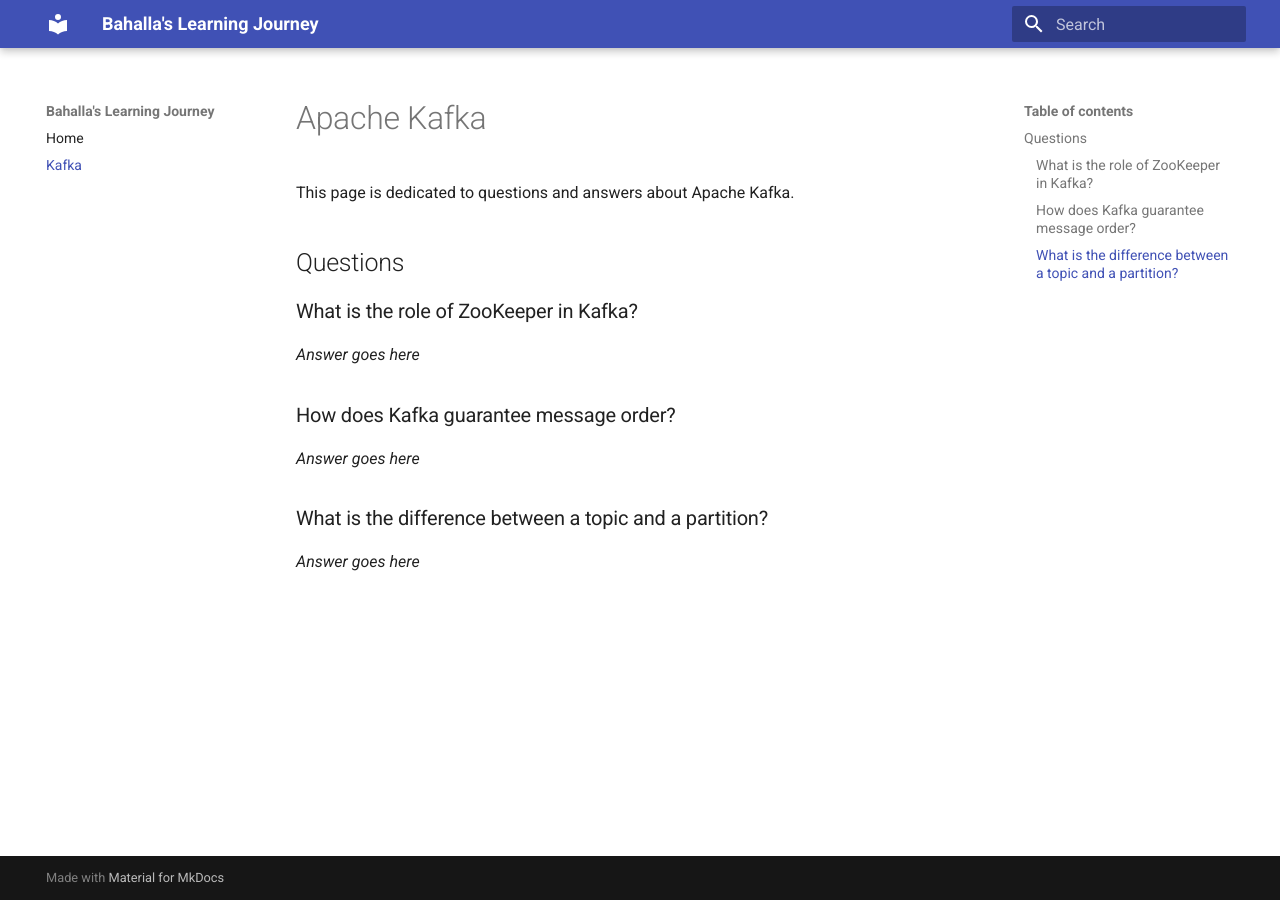
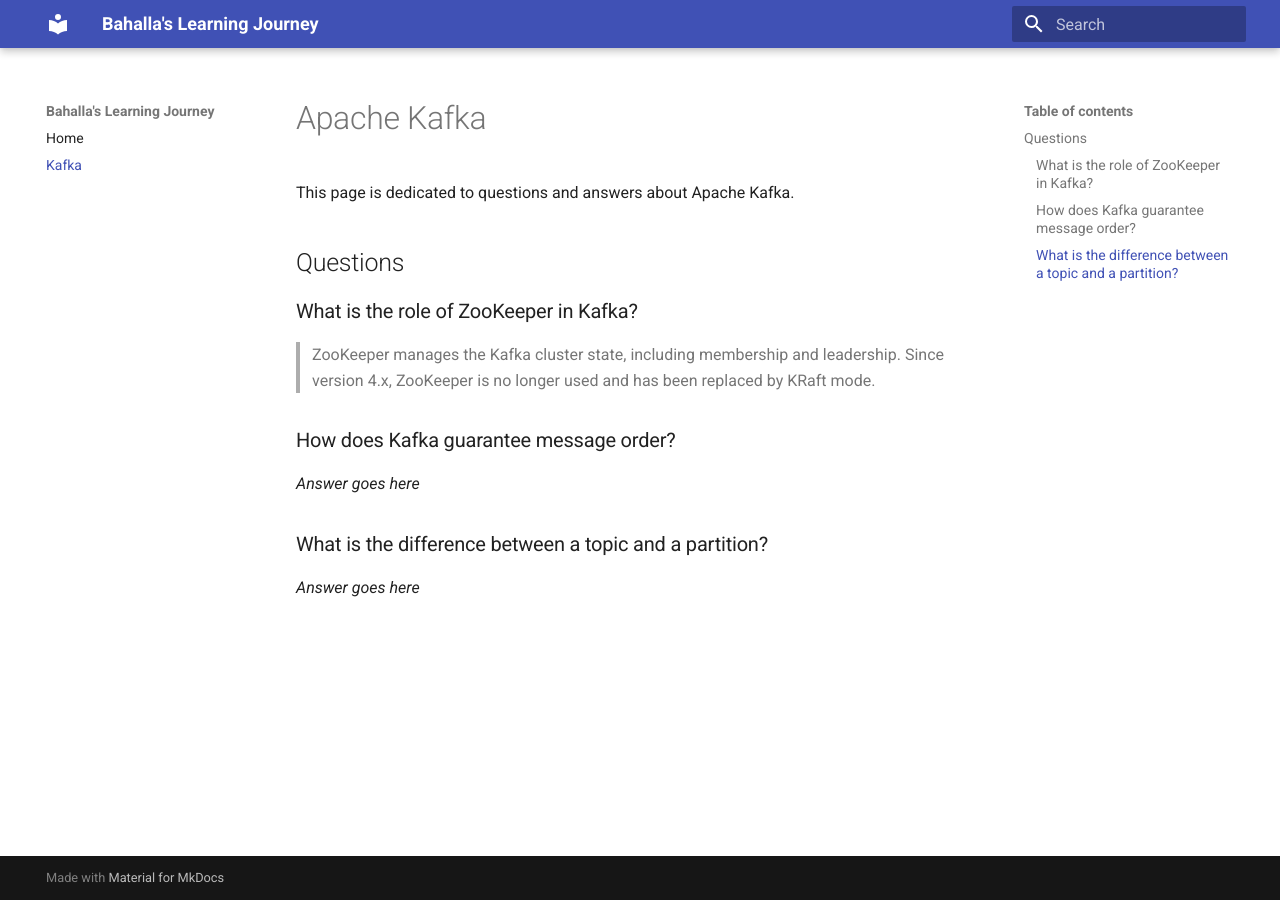
Before and after one commit to BAHALLA/learning-documentation, an MkDocs documentation site: the page built from docs/kafka.md, in a window 1280 px wide. Built offline with MkDocs 1.6.1 and Material for MkDocs 9.7.7, drawn with Linux system fonts in a browser that asks for light colours.

Commit message:
kafka questions

```diff
--- a/docs/kafka.md
+++ b/docs/kafka.md
@@ -6,7 +6,7 @@
 
 ### What is the role of ZooKeeper in Kafka?
 
-*Answer goes here*
+> ZooKeeper manages the Kafka cluster state, including membership and leadership. Since version 4.x, ZooKeeper is no longer used and has been replaced by KRaft mode.
 
 ### How does Kafka guarantee message order?
 
```
Also changed, not shown: README.md (added, +3 -0 lines).
